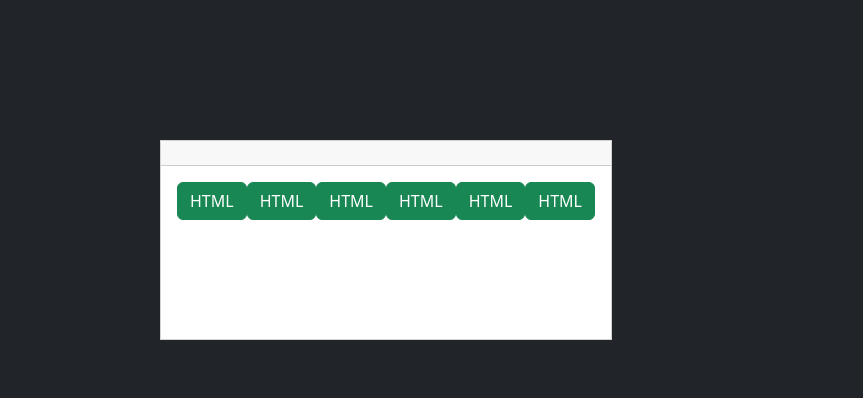
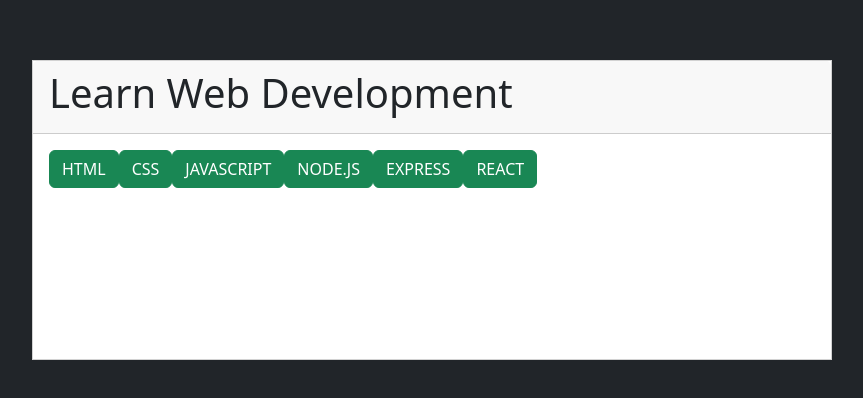
Before and after one commit to akthernahela/react-use-state, a React (Vite) app: page / in a window 1280 px wide. Shown: the part 160-558 px from the top of the page, without its empty margins (330-1193 px from the left). Built offline with nearby package versions, Linux system fonts and the light colour scheme.

Commit message:
Add a button list

```diff
--- a/src/components/Main.jsx
+++ b/src/components/Main.jsx
@@ -4,15 +4,15 @@
         <main className="bg-dark">
             <div className="card">
                 <div className="card-header">
-                    <h1 className="card-title"></h1>
+                    <h1 className="card-title">Learn Web Development</h1>
                 </div>
                 <div className="card-body">
                     <button type="button" class="btn btn-success">HTML</button>
-                    <button type="button" class="btn btn-success">HTML</button>
-                    <button type="button" class="btn btn-success">HTML</button>
-                    <button type="button" class="btn btn-success">HTML</button>
-                    <button type="button" class="btn btn-success">HTML</button>
-                    <button type="button" class="btn btn-success">HTML</button>
+                    <button type="button" class="btn btn-success">CSS</button>
+                    <button type="button" class="btn btn-success">JAVASCRIPT</button>
+                    <button type="button" class="btn btn-success">NODE.JS</button>
+                    <button type="button" class="btn btn-success">EXPRESS</button>
+                    <button type="button" class="btn btn-success">REACT</button>
                 </div>
             </div>
         </main>
--- a/src/index.css
+++ b/src/index.css
@@ -7,10 +7,10 @@
 
 .card {
     position: absolute;
-    top: 50%;
-    left: 50%;
-    min-width: 300px;
-    min-height: 200px;
+    top: 40%;
+    left: 40%;
+    min-width: 800px;
+    min-height: 300px;
     margin-top: -100px;
     margin-left: -150px;
     border-radius: 0;
```
